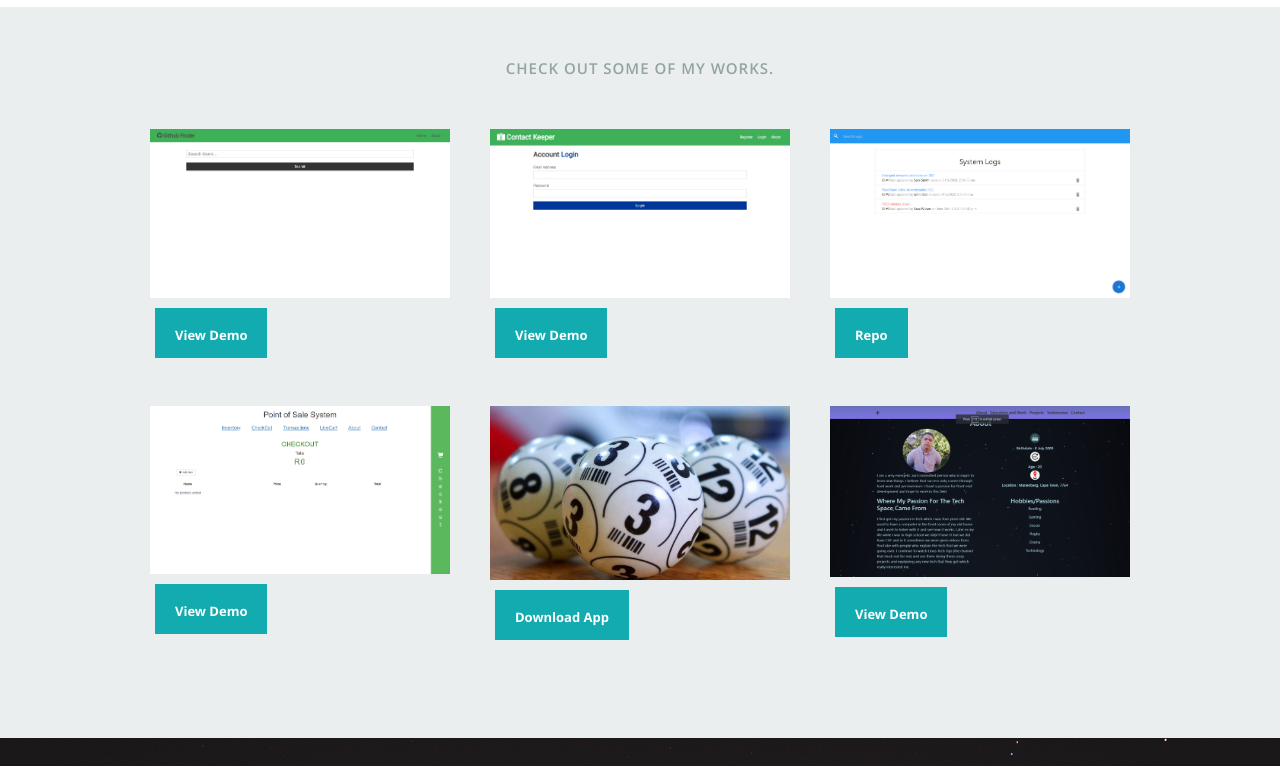
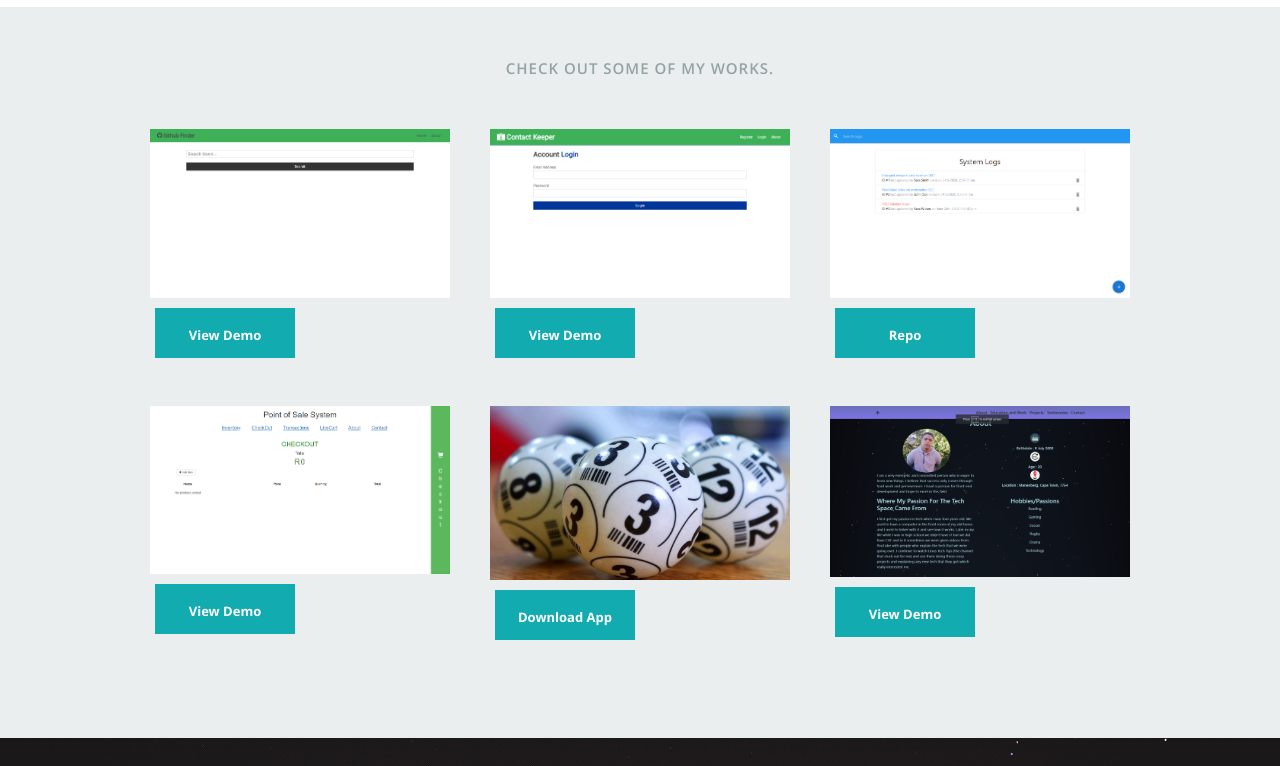
Before and after one commit to HishaamDeVries/New-Portfolio, a React (Create React App) app: page / in a window 1280 px wide. Shown: the part 3349-4115 px from the top of the page. Built offline with nearby package versions, Linux system fonts and the light colour scheme.

Commit message:
Checking something

```diff
--- a/public/css/layout.css
+++ b/public/css/layout.css
@@ -455,7 +455,7 @@ ul#nav li.current a { color: #F06000; }
 }
 
 #portfolio .button1 {
-width: 100%;
+width: 150px;
 height: 50px;
 font-size: small;
 border-left: 5px solid rgb(235,238,238);
```
Also changed, not shown: 7 other files (tests, documents, lock files or other folders).
